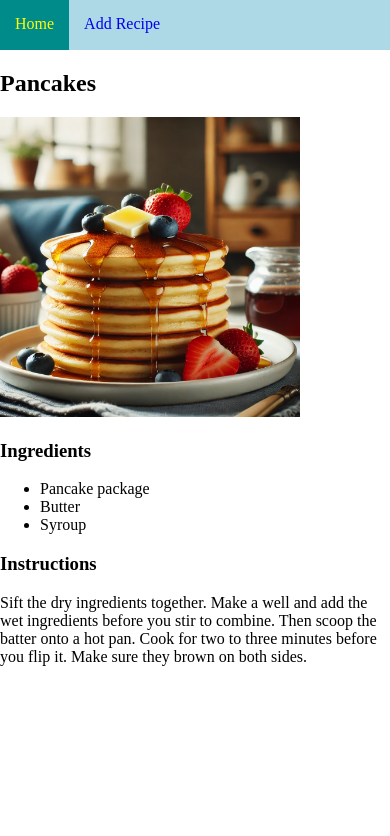
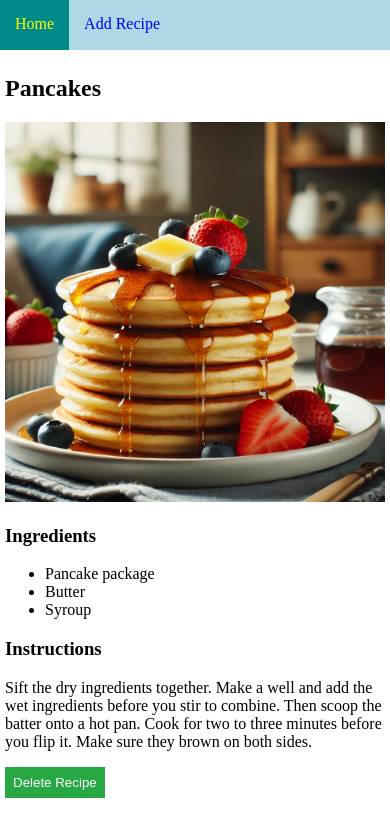
Before and after one commit to ardithoxha/Coursera-Angular-Recipe-App, an Angular app: page /recipe/1 in a window 390 px wide. Shown: the top 836 px of the page. Built offline with nearby package versions, Linux system fonts and the light colour scheme.

Commit message:
improved styling for recipe details, added mobile view and delete recipe button

```diff
--- a/src/app/components/recipe-detail/recipe-detail.component.css
+++ b/src/app/components/recipe-detail/recipe-detail.component.css
@@ -0,0 +1,30 @@
+.recipe-container {
+    width: 600px;
+    margin: 0 auto;
+}
+
+img {
+    width: 400px;
+    height: 400px;
+}
+
+button {
+    background-color: #28a745;
+    color: white;
+    padding: 8px;
+    border: none;
+    cursor: pointer;
+}
+
+@media screen and (max-width: 500px) {
+    .recipe-container {
+        width: 100%;
+        margin: 0;
+        padding: 5px;
+    }
+
+    img {
+        width: 100%;
+        height: 100%;
+    }
+}
--- a/src/app/components/recipe-detail/recipe-detail.component.html
+++ b/src/app/components/recipe-detail/recipe-detail.component.html
@@ -1,4 +1,5 @@
 @if (recipe) {
+    <div class="recipe-container">
         <h2>{{ recipe.name }}</h2>
         <img [src]="recipe.imageUrl" alt="{{ recipe.name }}" width="300" height="300">
         <h3>Ingredients</h3>
@@ -9,4 +10,7 @@
         </ul>
         <h3>Instructions</h3>
         <p>{{ recipe.instructions }}</p>
+
+        <button type="button" (click)="deleteRecipe(recipe.id)">Delete Recipe</button>
+    </div>
 }
--- a/src/app/components/recipe-detail/recipe-detail.component.ts
+++ b/src/app/components/recipe-detail/recipe-detail.component.ts
@@ -1,5 +1,5 @@
 import { Component, OnInit } from '@angular/core';
-import { ActivatedRoute } from '@angular/router';
+import { ActivatedRoute, Router } from '@angular/router';
 import { Recipe } from '../../models/recipe.model';
 import { RecipeService } from '../../services/recipe.service';
 
@@ -13,11 +13,22 @@ import { RecipeService } from '../../services/recipe.service';
 export class RecipeDetailComponent implements OnInit {
   recipe?: Recipe;
 
-  constructor(private route: ActivatedRoute, private recipeService: RecipeService) {}
+  constructor (
+    private route: ActivatedRoute,
+    private recipeService: RecipeService,
+    private router: Router,
+  ) {}
 
   ngOnInit() {
     const id = +this.route.snapshot.params.id;
     this.recipe = this.recipeService.getRecipeById(id);
   }
 
+  deleteRecipe(id: number): void {
+    const userConfirmation = confirm("Are you sure you want to delete this recipe?")
+    if (userConfirmation){
+      this.recipeService.deleteRecipe(id);
+      this.router.navigate(['/']);
+    }
+  }
 }
```
Lines whose indentation alone changed are shown as unchanged.
